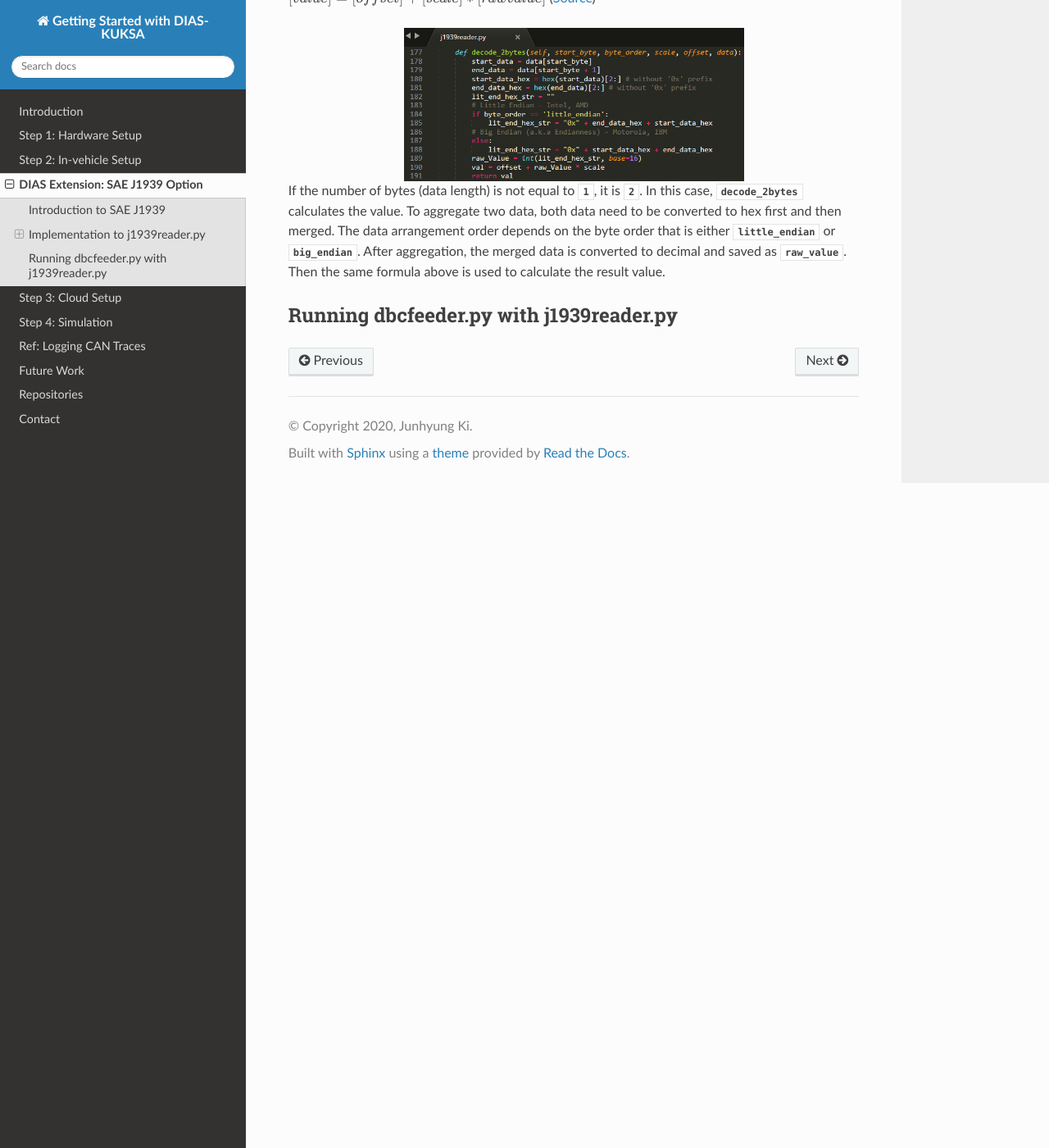
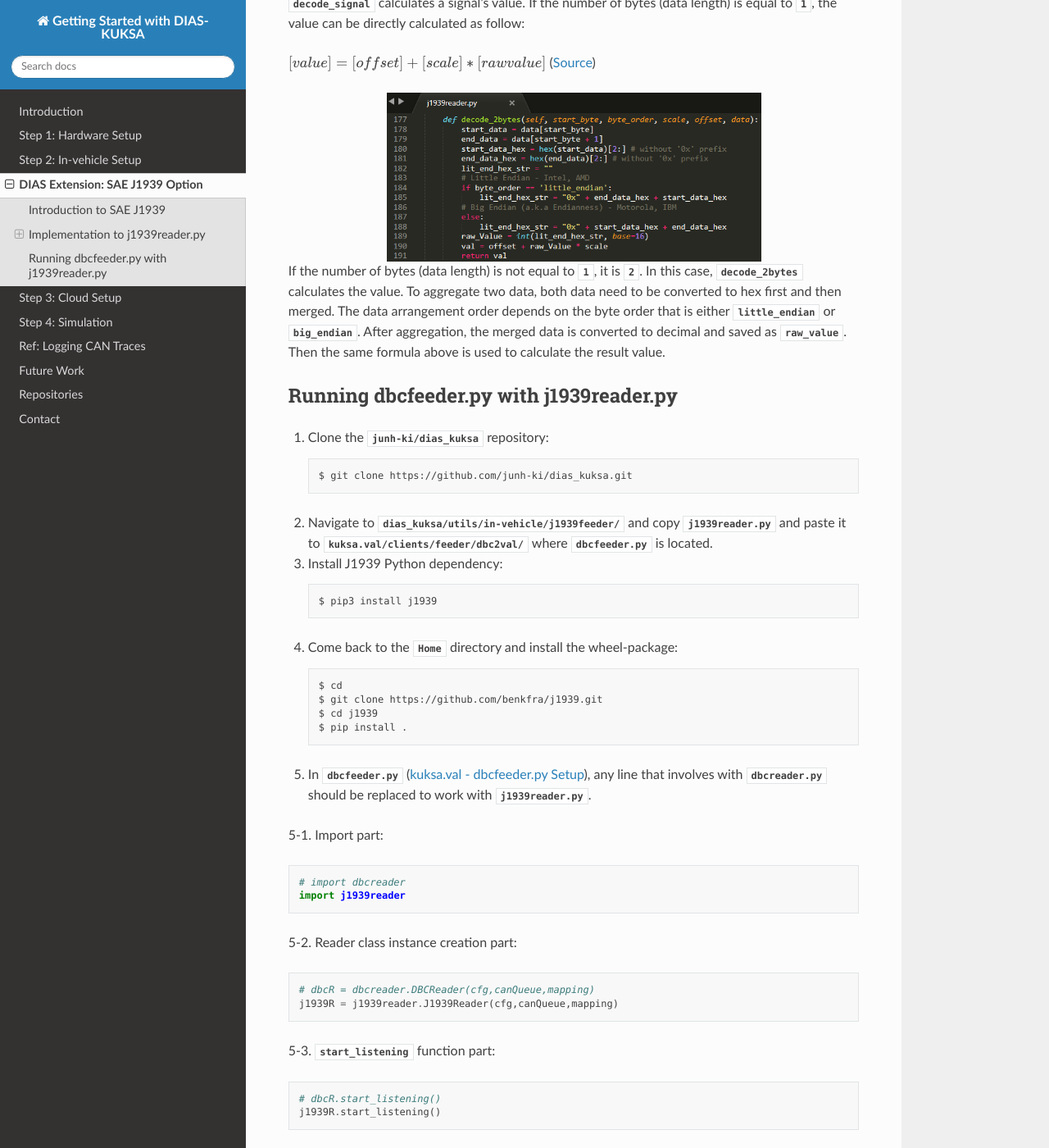
Before and after one commit to junh-ki/dias_kuksa_doc, a Sphinx documentation site: the page built from docs/source/contents/j1939.rst, in a window 1280 px wide and 1400 px high, scrolled down 8422 px. Shown: the whole window at 82% size. Built offline with Sphinx 7.4.7 and the Read the Docs theme 2.0.0, drawn with Linux system fonts in a browser that asks for light colours; formulas are drawn with MathJax 3; some of the changed text lies outside the part shown.

Commit message:
progress

```diff
--- a/docs/source/contents/invehicle.rst
+++ b/docs/source/contents/invehicle.rst
@@ -171,6 +171,8 @@ kuksa.val - kuksa.val VSS Server Setup
 
 
 
+.. _dbc-feeder:
+
 kuksa.val - dbcfeeder.py Setup
 ******************************
 
@@ -203,6 +205,8 @@ kuksa.val - dbcfeeder.py Setup
 5. Navigate to `kuksa.val/clients/feeder/dbc2val/`, and command the following::
 
 	$ python3 dbcfeeder.py -d vcan0 -j ../../../certificates/jwt/super-admin.json.token --dbc dias_simple.dbc --mapping dias_mapping.yml
+
+6. (Optional) If your DBC file follows J1939 standard, please follow :ref:`feeder-j1939` to run `dbcfeeder.py` with J1939.
 
 
 
--- a/docs/source/contents/j1939.rst
+++ b/docs/source/contents/j1939.rst
@@ -130,19 +130,19 @@ Decoding PGN Data with j1939reader.py
 `j1939reader.py` (`code <https://github.com/junh-ki/dias_kuksa/blob/master/utils/in-vehicle/j1939feeder/j1939reader.py>`_) reuses `OwnCaToProduceCyclicMessages` and `dbcreader.py` for the requirement A and C with the add-on PGN decode functionality for the requirement B.
 
 .. figure:: /_images/j1939/start_listening.PNG
-    :width: 400
+    :width: 440
     :align: center
 
 `start_listening` creates a `j1939.ElectronicControlUnit` instance and connects it to the passed CAN interface (`cfg['can.port']`). Then the ECU instance adds the current `j1939reader.J1939Reader` (precisely, `j1939.ControllerApplication` inherited by `j1939reader.J1939Reader`) instance and starts a thread of it. After running `start_listening`, the ECU instance can start reading raw CAN frames from the connected CAN interface, convert them into PGN data and send the result to a callback function, `on_message`, of the `j1939reader.J1939Reader` instance.
 
-.. figure:: /_images/j1939/on_message_modified.PNG
-    :width: 300
+.. figure:: /_images/j1939/on_message-modified.PNG
+    :width: 330
     :align: center
 
 The callback function, `on_message`, receives PGN data and finds a corresponding CAN message in `self.db` by running `identify_message`. If the return value of `identify_message` is not `None`, it means that the observed PGN has the corresponding message and thus it iterates the list of signals of the message and decodes each signal and put the result in `self.queue` by running `put_signal_in_queue`.
 
 .. figure:: /_images/j1939/identify_message.PNG
-    :width: 310
+    :width: 341
     :align: center
 
 `identify_message` examines the database instance (`self.db`) that has been built with the passed DBC file (`cfg['vss.dbcfile']`) to get a message (`cantools.database.can.Message`) that corresponds to the observed PGN. Because PGN is the only available parameter that can identify what parameter group a CAN message is intended for, understanding how a CAN frame (especially CAN-ID) is structured is important so that the application can compare the observed PGN to a comparison message's ID to confirm whether or not they match.
@@ -150,13 +150,13 @@ The callback function, `on_message`, receives PGN data and finds a corresponding
 In the case of PGN-61444 (Electronic Engine Controller 1 / EEC1), it is `(0x)f004` when `61444` is converted to hex. Therefore `identify_message` should find a CAN message with an ID that contains `f004` among the messages from `self.db`. The ID of a message from `self.db` is determined based on the passed DBC file (`cfg['vss.dbcfile']`). The following image (`source <https://www.csselectronics.com/screen/page/can-dbc-file-database-intro/language/en>`_) shows how a J1939 DBC file looks like.
 
 .. figure:: /_images/j1939/CAN-DBC-File-Format-Explained-Intro-Basics_2.png
-    :width: 500
+    :width: 550
     :align: center
 
 The needed information in the above image is CAN ID: `2364540158`. It is `(0x)8CF004FE` When `2364540158` is converted to hex. To understand what exactly `(0x)8CF004FE` indicates, one can refer to the following image that explains the J1939 message format.
 
 .. figure:: /_images/j1939/j1939_message_format.png
-    :width: 422
+    :width: 464
     :align: center
 
 As described above, CAN ID consists of 29 bits in J1939. To express the value on a bit level, the binary conversion needs to be applied to `(0x)8CF004FE`, making it `(0b) 1000 1100 1111 0000 0000 0100 1111 1110`. With this, the following information can be derived.
@@ -184,14 +184,14 @@ J1939 Message Info    Binary                           Decimal  Hex
 
 As shown above, the decimal value of ECC1 message ID's PGN is the same as `61444` which means that it is possible to confirm whether or not one of the CAN messages in `self.db` has the same PGN as the observed PGN. `identify_message` converts the observed PGN into a hex value and compare the value to the hex PGN value of each message in `self.db`. If the hex value of the observed PGN matches with that of the comparison message's PGN, it means that the comparison message is what the observed PGN indicates and thus the message is returned.
 
-.. figure:: /_images/j1939/put_signal_in_queue.PNG
-    :width: 533
+.. figure:: /_images/j1939/put_signal_in_queue_.PNG
+    :width: 586
     :align: center
 
 Once the target message is returned by `identify_message`, `on_message` iterates the list of signals in the returned message and put each signal (`cantools.database.can.Signal`) with its calculated value in the queue (`self.queue`) that would later be used to feed `kuksa-val-server` by running `put_signal_in_queue`. In `put_signal_in_queue`, some of the observed signal's attributes are collected and used to decode and calculate the value of the signal by running `decode_signal`.
 
 .. figure:: /_images/j1939/decode_signal.PNG
-    :width: 514
+    :width: 565
     :align: center
 
 `decode_signal` calculates a signal's value. If the number of bytes (data length) is equal to `1`, the value can be directly calculated as follow:
@@ -199,14 +199,74 @@ Once the target message is returned by `identify_message`, `on_message` iterates
 :math:`[value] = [offset] + [scale] * [raw value]` (`Source <https://gitlab.com/sibros_public/public/-/wikis/can/can>`_)
 
 .. figure:: /_images/j1939/decode_2bytes.PNG
-    :width: 415
+    :width: 457
     :align: center
 
 If the number of bytes (data length) is not equal to `1`, it is `2`. In this case, `decode_2bytes` calculates the value. To aggregate two data, both data need to be converted to hex first and then merged. The data arrangement order depends on the byte order that is either `little_endian` or `big_endian`. After aggregation, the merged data is converted to decimal and saved as `raw_value`. Then the same formula above is used to calculate the result value.
 
 
 
+.. _feeder-j1939:
+
 Running dbcfeeder.py with j1939reader.py
 ########################################
 
-.. STEPS TO USE dbcfeeder.py with J1939
+1. Clone the `junh-ki/dias_kuksa` repository::
+
+    $ git clone https://github.com/junh-ki/dias_kuksa.git
+
+2. Navigate to `dias_kuksa/utils/in-vehicle/j1939feeder/` and copy `j1939reader.py` and paste it to `kuksa.val/clients/feeder/dbc2val/` where `dbcfeeder.py` is located.
+
+3. Install J1939 Python dependency::
+
+    $ pip3 install j1939
+
+4. Come back to the `Home` directory and install the wheel-package::
+
+    $ cd
+    $ git clone https://github.com/benkfra/j1939.git
+    $ cd j1939
+    $ pip install .
+
+5. In `dbcfeeder.py` (:ref:`dbc-feeder`), any line that involves with `dbcreader.py` should be replaced to work with `j1939reader.py`.
+
+5-1. Import part:
+
+.. code-block:: python
+
+    # import dbcreader
+    import j1939reader
+
+5-2. Reader class instance creation part:
+
+.. code-block:: python
+
+    # dbcR = dbcreader.DBCReader(cfg,canQueue,mapping)
+    j1939R = j1939reader.J1939Reader(cfg,canQueue,mapping)
+
+5-3. `start_listening` function part:
+
+.. code-block:: python
+
+    # dbcR.start_listening()
+    j1939R.start_listening()
+
+6. Make sure `kuksa-val-server` and a CAN interface (`vcan0` or `can0`) are up and running before running `dbcfeeder.py`.
+
+7. Navigate to `kuksa.val/clients/feeder/dbc2val/` where `dbcfeeder.py` is located, and command the following::
+
+    $ python3 dbcfeeder.py -d vcan0 -j ../../../certificates/jwt/super-admin.json.token --dbc dias_simple.dbc --mapping dias_mapping.yml
+
+* The following screenshots show what values are stored in `kuksa-val-server` at the end of playing log files (`can0_otosan_can0-30092020` and `can0_otosan_can2-30092020`).
+
+.. figure:: /_images/j1939/sim_without_j1939.PNG
+    :width: 350
+    :align: center
+
+In the normal case, `dbcfeeder.py` is not able to read `EngRefereneceTorque`, `EngSpeedAtIdlePoint1` and `EngSpeedAtPoint2`. These signals belong to PGN-65251 (Engine Configuration 1 / J1939) and are delievered with a `TP.BAM` with multitple `TP.DT` messages since the size of the message is bigger than 8 bytes (size of 1 CAN frame = 8 bytes).
+
+.. figure:: /_images/j1939/sim_with_j1939.PNG
+    :width: 350
+    :align: center
+
+Now `dbcfeeder.py` with `j1939reader.py` is able to read these signals and the values of the rest signals remain the same as the case without J1939 as shown above.
```
Also changed, not shown: docs/source/_images/j1939/on_message-modified.PNG (added), docs/source/_images/j1939/on_message_modified.PNG (deleted), docs/source/_images/j1939/put_signal_in_queue.PNG (deleted), docs/source/_images/j1939/put_signal_in_queue_.PNG (added), docs/source/_images/j1939/sim_with_j1939.PNG (added), docs/source/_images/j1939/sim_without_j1939.PNG (added).
